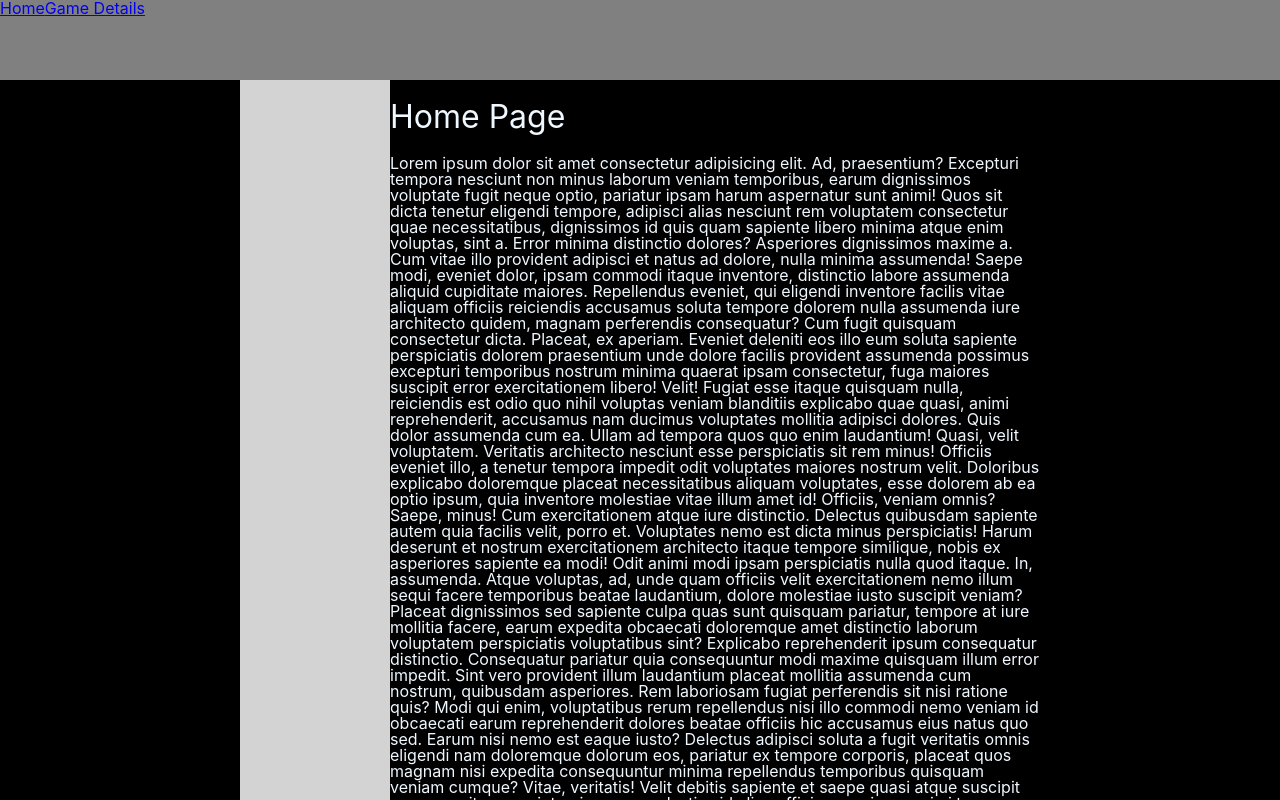
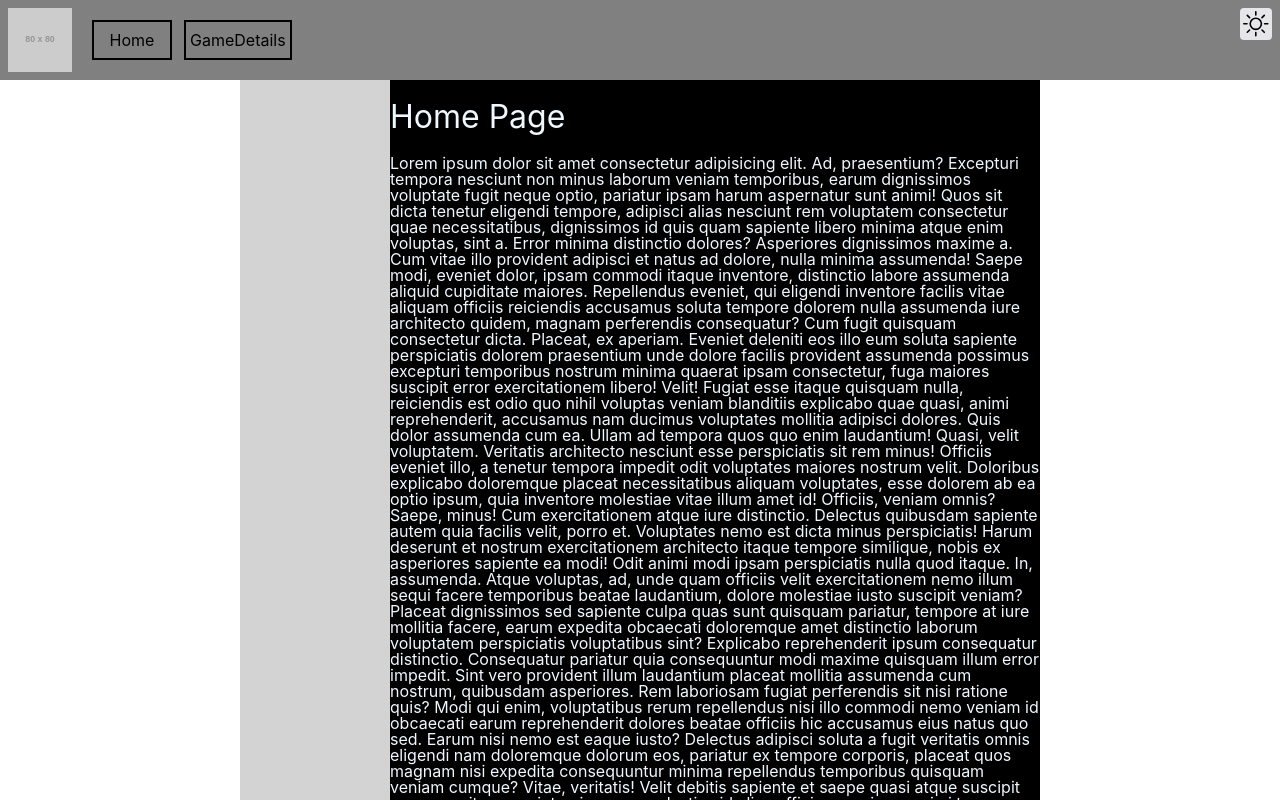
Before and after one commit to anyathegreat/game-library, a Vue app: page / in a window 1280 px wide. Shown: the top 800 px of the page. Built offline with nearby package versions, Linux system fonts and the light colour scheme.

Commit message:
update: add header and footer children components; fix scroll

```diff
--- a/src/App.vue
+++ b/src/App.vue
@@ -1,5 +1,10 @@
 <script setup>
+import { onMounted } from 'vue'
 import { RouterView } from 'vue-router'
+
+onMounted(() => {
+  document.body.setAttribute('data-theme', localStorage.getItem('theme') || 'light')
+})
 </script>
 
 <template>
--- a/src/assets/main.css
+++ b/src/assets/main.css
@@ -1,3 +1,13 @@
+:root {
+  --body-bg: #ffffff;
+  --navigation-text-color: #000000;
+}
+
+[data-theme='dark'] {
+  --body-bg: #292929;
+  --navigation-text-color: #ffffff;
+}
+
 * {
   box-sizing: border-box;
 }
@@ -5,15 +15,17 @@
 body {
   margin: 0;
   padding: 0;
+  container-type: inline-size;
   font-family: -apple-system, BlinkMacSystemFont, 'Segoe UI', Roboto, Oxygen, Ubuntu, Cantarell, 'Open Sans',
     'Helvetica Neue', sans-serif;
   color: aliceblue;
+  background-color: var(--body-bg);
 }
 
 #app {
   position: relative;
   width: 100dvw;
+  width: 100cqw;
   height: max-content;
   min-height: 100dvh;
-  background-color: black;
 }
--- a/src/components/AppHeader.vue
+++ b/src/components/AppHeader.vue
@@ -1,16 +1,40 @@
 <script setup>
 import AppNavigation from '@/components/AppNavigation.vue'
+import ThemeChangeButton from '@/components/ThemeChangeButton.vue'
 </script>
 
 <template>
-  <header class="v-header"><AppNavigation /></header>
+  <header class="v-header">
+    <div class="v-header-navigation">
+      <div class="v-header-logo-container">
+        <img src="https://placehold.co/80" alt="" class="v-header-logo-img" />
+      </div>
+      <AppNavigation />
+    </div>
+    <div class="v-header-buttons">
+      <ThemeChangeButton />
+    </div>
+  </header>
 </template>
 
 <style scoped>
 .v-header {
+  display: flex;
+  justify-content: space-between;
   position: sticky;
+  top: 0;
+  padding: 8px;
   width: 100%;
   height: 80px;
   background-color: gray;
 }
+
+.v-header-navigation {
+  display: flex;
+  gap: 20px;
+}
+
+.v-header-logo-img {
+  height: 100%;
+}
 </style>
--- a/src/components/AppNavigation.vue
+++ b/src/components/AppNavigation.vue
@@ -2,9 +2,28 @@
 
 <template>
   <nav class="v-nav">
-    <RouterLink to="/">Home</RouterLink>
-    <RouterLink to="/game-details">Game Details</RouterLink>
+    <RouterLink class="v-nav-item" to="/">Home</RouterLink>
+    <RouterLink class="v-nav-item" to="/game-details">GameDetails</RouterLink>
   </nav>
 </template>
 
-<style scoped></style>
+<style scoped>
+.v-nav {
+  display: flex;
+  gap: 12px;
+  align-items: center;
+}
+
+.v-nav-item {
+  display: flex;
+  align-items: center;
+  justify-content: center;
+  width: max-content;
+  height: 40px;
+  min-width: 80px;
+  padding: 4px;
+  border: 2px solid var(--navigation-text-color);
+  text-decoration: none;
+  color: var(--navigation-text-color);
+}
+</style>
--- a/src/components/BaseButton.vue
+++ b/src/components/BaseButton.vue
@@ -1,5 +1,5 @@
 <script setup>
-import { computed, defineEmits } from 'vue'
+import { computed, defineEmits, defineProps } from 'vue'
 import BaseSpinner from '@/components/BaseSpinner.vue'
 
 const { vSize, vVariant, vType, vDisabled, vLoading } = defineProps({
@@ -11,7 +11,7 @@ const { vSize, vVariant, vType, vDisabled, vLoading } = defineProps({
   vVariant: {
     type: String,
     default: 'solid',
-    validator: (value) => ['outline', 'solid', 'borderless', 'link'].includes(value)
+    validator: (value) => ['outline', 'solid', 'borderless', 'link', 'icon'].includes(value)
   },
   vType: {
     type: String,
@@ -40,6 +40,7 @@ const buttonClasses = computed(() => {
     'v-btn-variant-solid': vVariant === 'solid',
     'v-btn-variant-borderless': vVariant === 'borderless',
     'v-btn-variant-link': vVariant === 'link',
+    'v-btn-variant-icon': vVariant === 'icon',
     // Types
     'v-btn-type-primary': vType === 'primary',
     'v-btn-type-secondary': vType === 'secondary',
@@ -64,12 +65,14 @@ function handleClick() {
 
 <template>
   <button class="v-btn" :class="buttonClasses" :disabled="isDisabled" @click="handleClick">
-    <BaseSpinner v-if="vLoading" vSize="inline" />&nbsp;<slot />
+    <template v-if="vVariant === 'icon'"><slot /></template>
+    <template v-else><BaseSpinner v-if="vLoading" vSize="inline" />&nbsp;<slot /></template>
   </button>
 </template>
 
 <style scoped lang="scss">
 .v-btn {
+  position: relative;
   display: flex;
   justify-content: center;
   align-items: center;
@@ -170,6 +173,16 @@ function handleClick() {
     text-decoration: underline;
   }
 }
+.v-btn-variant-icon {
+  padding: 2px;
+  background-color: var(--primaryColor);
+  border: 1px solid transparent;
+  color: var(--secondaryColor);
+
+  &:hover {
+    background-color: color-mix(in srgb, var(--primaryColor) 80%, #000000);
+  }
+}
 
 .v-btn-disabled {
   opacity: 0.5;
--- /dev/null
+++ b/src/components/BaseIcon.vue
@@ -0,0 +1,76 @@
+<script setup>
+import { computed, defineProps } from 'vue'
+import SunIcon from '@/components/icons/SunIcon.vue'
+import MoonIcon from '@/components/icons/MoonIcon.vue'
+
+const { vColor, vSize, vWidth, vHeight, vInline, vIcon } = defineProps({
+  vSize: {
+    type: String,
+    default: '32px'
+  },
+  vColor: {
+    type: String,
+    default: 'inherit',
+    validator: (value) => {
+      if (value === 'inherit') return true
+      if (value.length !== 7) return false
+      if (value.at(0) !== '#') return false
+      if (
+        value
+          .slice(1)
+          .split('')
+          .some((currentChar) => !'0123456789abcdefABCDEF'.includes(currentChar))
+      )
+        return false
+      return true
+    }
+  },
+  vWidth: {
+    type: String
+  },
+  vHeight: {
+    type: String
+  },
+  vInline: {
+    type: Boolean,
+    default: false
+  },
+  vIcon: {
+    type: String,
+    validator: (value) => ['sun', 'moon'].includes(value)
+  }
+})
+
+const iconClasses = computed(() => {
+  return {
+    'v-icon-container': true,
+    'v-icon-inline': vInline
+  }
+})
+</script>
+
+<template>
+  <div :class="iconClasses">
+    <SunIcon v-if="vIcon === 'sun'" />
+    <MoonIcon v-else />
+  </div>
+</template>
+
+<style scoped lang="scss">
+.v-icon-container {
+  width: v-bind('vWidth || vSize || "32px"');
+  height: v-bind('vHeight || vSize || "32px"');
+
+  box-sizing: border-box;
+
+  & svg {
+    color: v-bind('vColor || "inherit"');
+    width: inherit;
+    height: inherit;
+  }
+
+  &.v-icon-inline {
+    display: inline;
+  }
+}
+</style>
--- /dev/null
+++ b/src/components/ThemeChangeButton.vue
@@ -0,0 +1,30 @@
+<script setup>
+import { ref } from 'vue'
+import BaseButton from '@/components/BaseButton.vue'
+import BaseIcon from '@/components/BaseIcon.vue'
+
+const currentTheme = ref(localStorage.getItem('theme') || 'light')
+
+function toggleTheme() {
+  if (currentTheme.value === 'dark') {
+    currentTheme.value = 'light'
+    document.body.setAttribute('data-theme', 'light')
+    localStorage.setItem('theme', 'light')
+  } else {
+    currentTheme.value = 'dark'
+    document.body.setAttribute('data-theme', 'dark')
+    localStorage.setItem('theme', 'dark')
+  }
+}
+</script>
+
+<template>
+  <BaseButton v-if="currentTheme === 'dark'" vVariant="icon" vType="dark" vSize="sm" @click="toggleTheme">
+    <BaseIcon vInline vIcon="moon" vSize="2em" />
+  </BaseButton>
+  <BaseButton v-else vVariant="icon" vType="light" vSize="sm" @click="toggleTheme">
+    <BaseIcon vIcon="sun" vSize="2em" vInline />
+  </BaseButton>
+</template>
+
+<style scoped></style>
--- /dev/null
+++ b/src/components/icons/MoonIcon.vue
@@ -0,0 +1,14 @@
+<script setup></script>
+
+<template>
+  <svg fill="currentColor" viewBox="0 0 16 16" height="1em" width="1em">
+    <path
+      d="M6 .278a.768.768 0 01.08.858 7.208 7.208 0 00-.878 3.46c0 4.021 3.278 7.277 7.318 7.277.527 0 1.04-.055
+      1.533-.16a.787.787 0 01.81.316.733.733 0 01-.031.893A8.349 8.349 0 018.344 16C3.734 16 0 12.286 0 7.71 0 4.266 2.114 1.312
+      5.124.06A.752.752 0 016 .278zM4.858 1.311A7.269 7.269 0 001.025 7.71c0 4.02 3.279 7.276 7.319 7.276a7.316 7.316 0
+      005.205-2.162c-.337.042-.68.063-1.029.063-4.61 0-8.343-3.714-8.343-8.29 0-1.167.242-2.278.681-3.286z"
+    />
+  </svg>
+</template>
+
+<style scoped></style>
--- /dev/null
+++ b/src/components/icons/SunIcon.vue
@@ -0,0 +1,16 @@
+<script setup></script>
+
+<template>
+  <svg fill="currentColor" viewBox="0 0 16 16" height="1em" width="1em">
+    <path
+      d="M8 11a3 3 0 110-6 3 3 0 010 6zm0 1a4 4 0 100-8 4 4 0 000 8zM8 0a.5.5 0 01.5.5v2a.5.5 0 01-1 0v-2A.5.5 0 018 0zm0 13a.5.5
+      0 01.5.5v2a.5.5 0 01-1 0v-2A.5.5 0 018 13zm8-5a.5.5 0 01-.5.5h-2a.5.5 0 010-1h2a.5.5 0 01.5.5zM3 8a.5.5 0 01-.5.5h-2a.5.5 0
+      010-1h2A.5.5 0 013 8zm10.657-5.657a.5.5 0 010 .707l-1.414 1.415a.5.5 0 11-.707-.708l1.414-1.414a.5.5 0 01.707 0zm-9.193
+      9.193a.5.5 0 010 .707L3.05 13.657a.5.5 0 01-.707-.707l1.414-1.414a.5.5 0 01.707 0zm9.193 2.121a.5.5 0 01-.707
+      0l-1.414-1.414a.5.5 0 01.707-.707l1.414 1.414a.5.5 0 010 .707zM4.464 4.465a.5.5 0 01-.707 0L2.343 3.05a.5.5 0 11.707-.707l1.414
+      1.414a.5.5 0 010 .708z"
+    />
+  </svg>
+</template>
+
+<style scoped></style>
```
